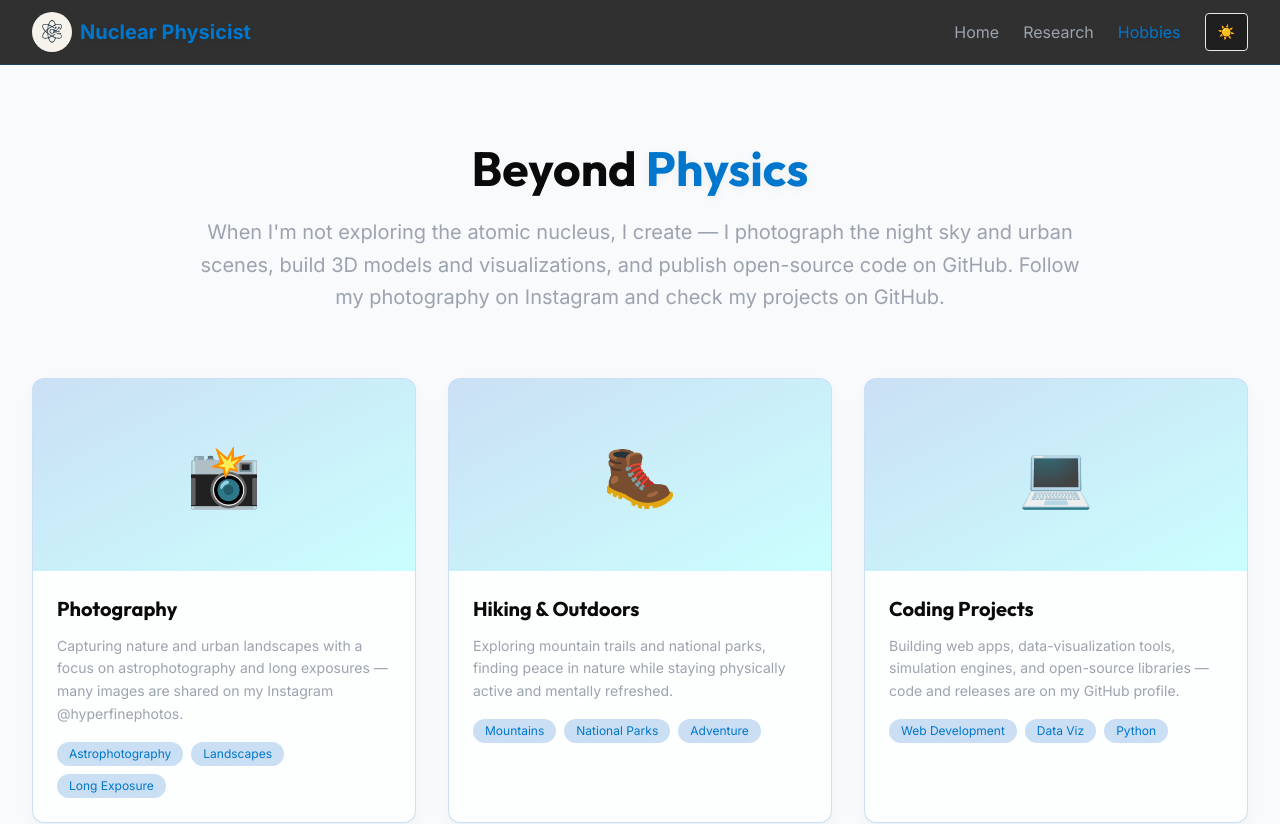
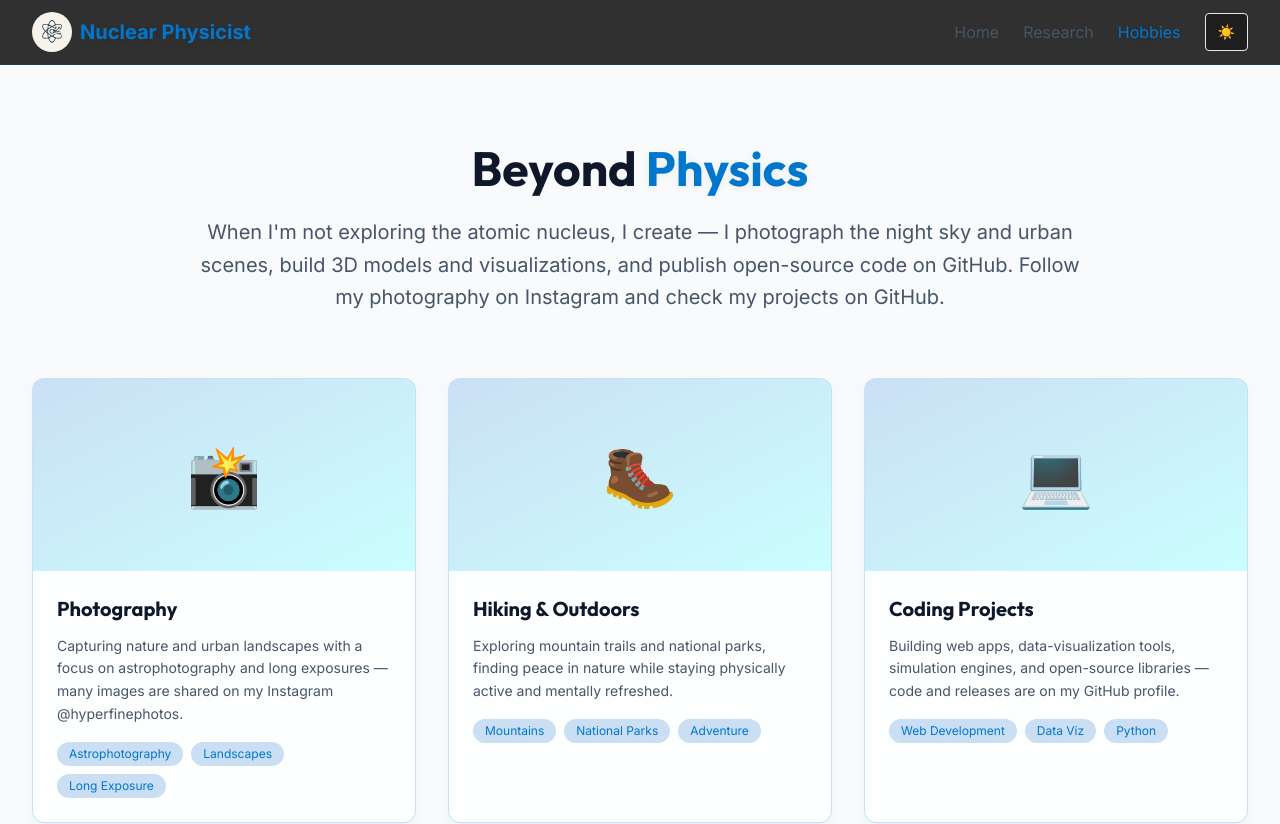
Before and after one commit to hyperfi/my-portfolio, a Vue app: page /hobbies in a window 1280 px wide. Shown: the top 824 px of the page. Built offline with nearby package versions, Linux system fonts and the light colour scheme.

Commit message:
Update publications data and enhance styling for improved readability and accessibility

```diff
--- a/data/publications.json
+++ b/data/publications.json
@@ -1,10 +1,10 @@
 {
-  "generatedAt": "2026-05-30T05:22:09.031Z",
+  "generatedAt": "2026-05-30T05:31:24.690Z",
   "journal_articles": [
     {
       "key": "PhysRevLett.134.062502",
       "title": "Deformation and Collectivity in Doubly Magic $^{208}\\mathrm{Pb}$",
-      "author": "J. Henderson, J. Heery, M. Rocchini, M. Siciliano, N. Sensharma, A. D. Ayangeakaa, R. V. F. Janssens, T. M. Kowalewski, Abhishek, P. D. Stevenson, E. Yüksel, B. A. Brown, and et al.",
+      "author": "J. Henderson, J. Heery, M. Rocchini, M. Siciliano, N. Sensharma, A. D. Ayangeakaa, R. V. F. Janssens, T. M. Kowalewski, Abhishek, P. D. Stevenson, E. Yüksel, B. A. Brown, T. R. Rodriguez, L. M. Robledo, C. Y. Wu, S. Kisyov, C. Müller-Gatermann, V. Bildstein, L. Canete, C. M. Campbell, S. Carmichael, M. P. Carpenter, W. N. Catford, P. Copp, C. Cousins, M. Devlin, D. T. Doherty, P. E. Garrett, U. Garg, L. P. Gaffney, K. Hadynska-Klek, D. J. Hartley, S. F. Hicks, H. Jayatissa, S. R. Johnson, D. Kalaydjieva, F. Kondev, D. Lascar, T. Lauritsen, G. Lotay, N. Marchini, M. Matejska-Minda, S. Nandi, A. Nannini, C. O'Shea, S. Pascu, C. J. Paxman, A. Perkoff, E. E. Peters, Zs. Podolyak, A. Radich, R. Rathod, B. J. Reed, P. H. Regan, W. Reviol, E. Rubino, R. Russell, D. Seweryniak, J. R. Vanhoy, G. L. Wilson, K. Wrzosek-Lipska, S. W. Yates, and I. Zanon",
       "journal": "Phys. Rev. Lett.",
       "year": 2025,
       "volume": "134",
@@ -72,7 +72,7 @@
       "pages": "4367",
       "doi": null,
       "url": "https://doi.org/10.1007/s12648-025-03627-8",
-      "abstract": null,
+      "abstract": "We present a quantum algorithm to obtain the response of the atomic nucleus to a small external electromagnetic perturbation. For the first time, such an algorithm is implemented on quantum computers to obtain the Giant Dipole Resonance cross-sections in nuclei and corroborated with experimental data. The Hamiltonian of the system is represented by a mean field with a separable interaction. For the quantum computation, we utilize the Jordan-Wigner (JW) transformation and one hot encoding for the operators and basis, respectively. Apart from getting the eigenstates of the Hamiltonian (performed in most of the quantum simulations), we utilize them further in calculating the dipole response. The results for 120Sn and 208Pb are analyzed along with classical computing involving linear response theory, showing good agreement with available data. We also present the results in the presence of hardware noise and employ noise mitigation techniques. We quantify the circuit depth, width, and number of gates to encode the states and perform other required calculations in quantum circuits. While bringing out the feasibility of utilizing quantum algorithms in accurately modeling nuclear response, this study underscores the need for more efforts to explore situations where the quantum simulations might outperform other methods.",
       "eprint": null,
       "archiveprefix": null
     },
--- a/src/App.vue
+++ b/src/App.vue
@@ -42,11 +42,11 @@ onMounted(() => {
 <style>
 :root {
   --bg: #f8fafc; /* premium slate-50 off-white background */
-  --text: #0a0a0a;
+  --text: #0f172a; /* slate-900 */
   --card-bg: rgba(255, 255, 255, 0.7); /* sleek translucent glassmorphism */
-  --muted: #4b5563; /* maps to tailwind gray-600-ish for light mode */
-  --muted-2: #6b7280; /* gray-500 */
-  --muted-3: #9ca3af; /* gray-400 */
+  --muted: #1e293b; /* slate-800: maps to text-gray-200 in light mode */
+  --muted-2: #475569; /* slate-600: maps to text-gray-300 in light mode */
+  --muted-3: #64748b; /* slate-500: maps to text-gray-400/500/600 in light mode */
   /* nuclear color tweaks for light mode: slightly deeper, more saturated to keep "glow" interesting */
   --nuclear-blue: #005bb5; /* slightly richer than tailwind base */
   --nuclear-glow: #0077cc; /* deeper cyan so it shows up on white */
@@ -57,9 +57,9 @@ onMounted(() => {
   --bg: #0a0a0a;
   --text: #ffffff;
   --card-bg: #1a1a1a;
-  --muted: #9ca3af; /* lighter muted in dark mode */
-  --muted-2: #9ca3af;
-  --muted-3: #6b7280;
+  --muted: #e2e8f0; /* slate-200: maps to text-gray-200 in dark mode */
+  --muted-2: #cbd5e1; /* slate-300: maps to text-gray-300 in dark mode */
+  --muted-3: #94a3b8; /* slate-400: maps to text-gray-400/500/600 in dark mode */
   /* restore vivid neon colors for dark mode */
   --nuclear-blue: #0066cc;
   --nuclear-glow: #00ffff;
@@ -76,12 +76,15 @@ body, #app {
 .text-white { color: var(--text) !important }
 .bg-card-bg { background-color: var(--card-bg) !important }
 
+/* Force standard white text utility when contrast requires it on dark/gradient buttons */
+.text-force-white { color: #ffffff !important }
+
 /* Improve visibility for commonly used utility text colors across themes */
-.text-gray-300 { color: var(--muted-3) !important }
-.text-gray-400 { color: var(--muted-2) !important }
 .text-gray-200 { color: var(--muted) !important }
-.text-gray-500 { color: var(--muted-2) !important }
-.text-gray-600 { color: var(--muted-2) !important }
+.text-gray-300 { color: var(--muted-2) !important }
+.text-gray-400 { color: var(--muted-3) !important }
+.text-gray-500 { color: var(--muted-3) !important }
+.text-gray-600 { color: var(--muted-3) !important }
 
 /* nuclear glow should remain vivid in both themes */
 .text-nuclear-glow { color: #00ffff !important }
--- a/src/data/publications.json
+++ b/src/data/publications.json
@@ -1,10 +1,10 @@
 {
-  "generatedAt": "2026-05-30T05:22:09.031Z",
+  "generatedAt": "2026-05-30T05:31:24.690Z",
   "journal_articles": [
     {
       "key": "PhysRevLett.134.062502",
       "title": "Deformation and Collectivity in Doubly Magic $^{208}\\mathrm{Pb}$",
-      "author": "J. Henderson, J. Heery, M. Rocchini, M. Siciliano, N. Sensharma, A. D. Ayangeakaa, R. V. F. Janssens, T. M. Kowalewski, Abhishek, P. D. Stevenson, E. Yüksel, B. A. Brown, and et al.",
+      "author": "J. Henderson, J. Heery, M. Rocchini, M. Siciliano, N. Sensharma, A. D. Ayangeakaa, R. V. F. Janssens, T. M. Kowalewski, Abhishek, P. D. Stevenson, E. Yüksel, B. A. Brown, T. R. Rodriguez, L. M. Robledo, C. Y. Wu, S. Kisyov, C. Müller-Gatermann, V. Bildstein, L. Canete, C. M. Campbell, S. Carmichael, M. P. Carpenter, W. N. Catford, P. Copp, C. Cousins, M. Devlin, D. T. Doherty, P. E. Garrett, U. Garg, L. P. Gaffney, K. Hadynska-Klek, D. J. Hartley, S. F. Hicks, H. Jayatissa, S. R. Johnson, D. Kalaydjieva, F. Kondev, D. Lascar, T. Lauritsen, G. Lotay, N. Marchini, M. Matejska-Minda, S. Nandi, A. Nannini, C. O'Shea, S. Pascu, C. J. Paxman, A. Perkoff, E. E. Peters, Zs. Podolyak, A. Radich, R. Rathod, B. J. Reed, P. H. Regan, W. Reviol, E. Rubino, R. Russell, D. Seweryniak, J. R. Vanhoy, G. L. Wilson, K. Wrzosek-Lipska, S. W. Yates, and I. Zanon",
       "journal": "Phys. Rev. Lett.",
       "year": 2025,
       "volume": "134",
@@ -72,7 +72,7 @@
       "pages": "4367",
       "doi": null,
       "url": "https://doi.org/10.1007/s12648-025-03627-8",
-      "abstract": null,
+      "abstract": "We present a quantum algorithm to obtain the response of the atomic nucleus to a small external electromagnetic perturbation. For the first time, such an algorithm is implemented on quantum computers to obtain the Giant Dipole Resonance cross-sections in nuclei and corroborated with experimental data. The Hamiltonian of the system is represented by a mean field with a separable interaction. For the quantum computation, we utilize the Jordan-Wigner (JW) transformation and one hot encoding for the operators and basis, respectively. Apart from getting the eigenstates of the Hamiltonian (performed in most of the quantum simulations), we utilize them further in calculating the dipole response. The results for 120Sn and 208Pb are analyzed along with classical computing involving linear response theory, showing good agreement with available data. We also present the results in the presence of hardware noise and employ noise mitigation techniques. We quantify the circuit depth, width, and number of gates to encode the states and perform other required calculations in quantum circuits. While bringing out the feasibility of utilizing quantum algorithms in accurately modeling nuclear response, this study underscores the need for more efforts to explore situations where the quantum simulations might outperform other methods.",
       "eprint": null,
       "archiveprefix": null
     },
--- a/src/style.css
+++ b/src/style.css
@@ -50,9 +50,9 @@ html {
   pointer-events: none;
 }
 
-/* Custom components */
 .btn-glow {
-  @apply px-6 py-3 bg-gradient-to-r from-nuclear-blue to-nuclear-glow text-white font-semibold rounded-lg transition-all duration-300 hover:shadow-lg hover:scale-105;
+  @apply px-6 py-3 bg-gradient-to-r from-nuclear-blue to-nuclear-glow font-semibold rounded-lg transition-all duration-300 hover:shadow-lg hover:scale-105;
+  color: #ffffff !important;
 }
 
 .card-hover {
--- a/src/views/Home.vue
+++ b/src/views/Home.vue
@@ -106,13 +106,6 @@
             <router-link to="/hobbies" class="px-6 py-3 border border-nuclear-glow text-nuclear-glow hover:bg-nuclear-glow hover:text-dark-bg transition-all duration-300 rounded-lg">
               Discover My Hobbies
             </router-link>
-          </div>
-
-          <!-- Scroll Indicator -->
-          <div class="absolute bottom-8 left-1/2 transform -translate-x-1/2 animate-bounce">
-            <svg class="w-6 h-6 text-nuclear-glow" fill="none" stroke="currentColor" viewBox="0 0 24 24">
-              <path stroke-linecap="round" stroke-linejoin="round" stroke-width="2" d="M19 14l-7 7m0 0l-7-7m7 7V3"></path>
-            </svg>
           </div>
         </div>
       </div>
--- a/src/views/Research.vue
+++ b/src/views/Research.vue
@@ -90,7 +90,7 @@
               @click="activeTab = tab"
               class="px-5 py-2.5 rounded-lg text-sm font-medium tracking-wide transition-all duration-300 uppercase cursor-pointer"
               :class="activeTab === tab
-                ? 'bg-nuclear-blue text-white shadow-[0_2px_12px_rgba(0,91,181,0.3)]'
+                ? 'bg-nuclear-blue text-force-white shadow-[0_2px_12px_rgba(0,91,181,0.3)]'
                 : 'text-gray-400 hover:text-white'"
             >
               {{ tab === 'preprints' ? 'Preprints' : tab === 'journals' ? 'Journals' : 'Conferences' }}
@@ -186,7 +186,7 @@
             I am always open to discussing research projects, theoretical calculations, and academic partnerships
             at the intersection of nuclear physics, high-performance computing, and quantum algorithms.
           </p>
-          <a href="mailto:abi00779@gmail.com" class="px-8 py-3.5 bg-gradient-to-r from-nuclear-blue to-nuclear-glow hover:from-nuclear-glow hover:to-nuclear-blue text-white font-semibold rounded-lg shadow-lg hover:shadow-nuclear-glow/20 transform hover:-translate-y-0.5 transition-all duration-300 cursor-pointer inline-block relative z-10 text-sm uppercase tracking-wider">
+          <a href="mailto:abi00779@gmail.com" class="px-8 py-3.5 bg-gradient-to-r from-nuclear-blue to-nuclear-glow hover:from-nuclear-glow hover:to-nuclear-blue text-force-white font-semibold rounded-lg shadow-lg hover:shadow-nuclear-glow/20 transform hover:-translate-y-0.5 transition-all duration-300 cursor-pointer inline-block relative z-10 text-sm uppercase tracking-wider">
             Initiate Contact
           </a>
         </div>
```
